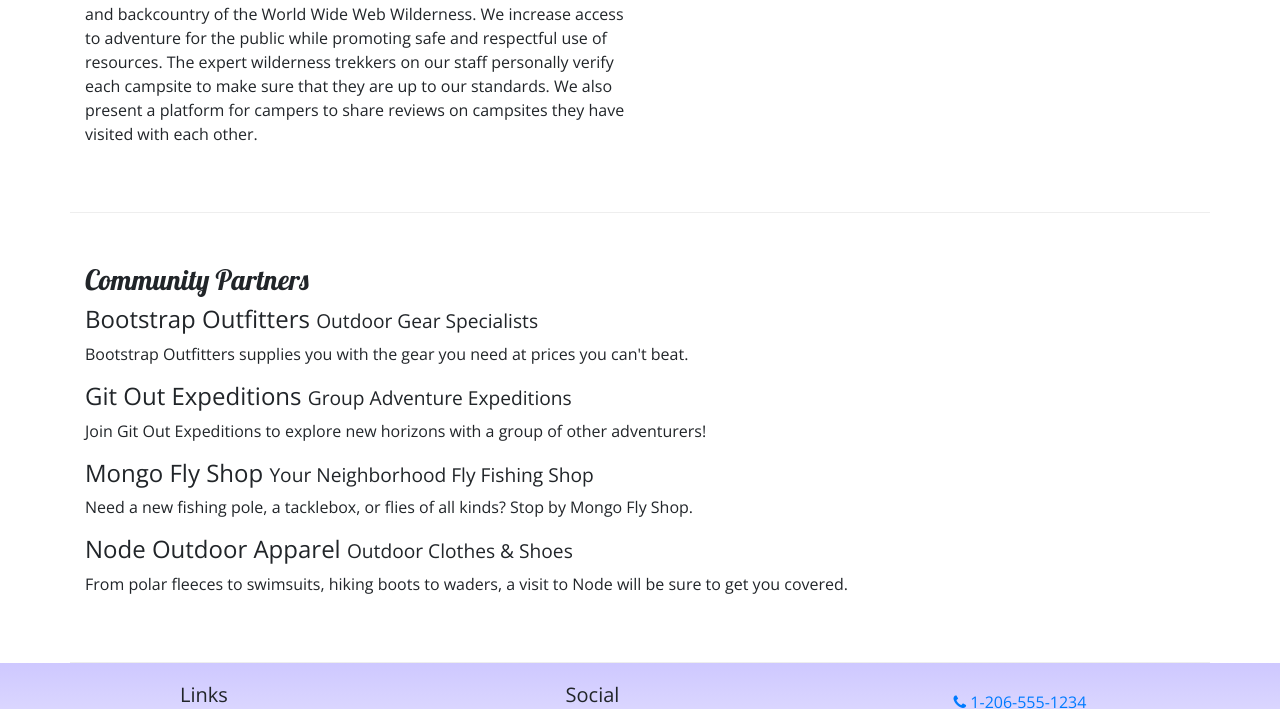
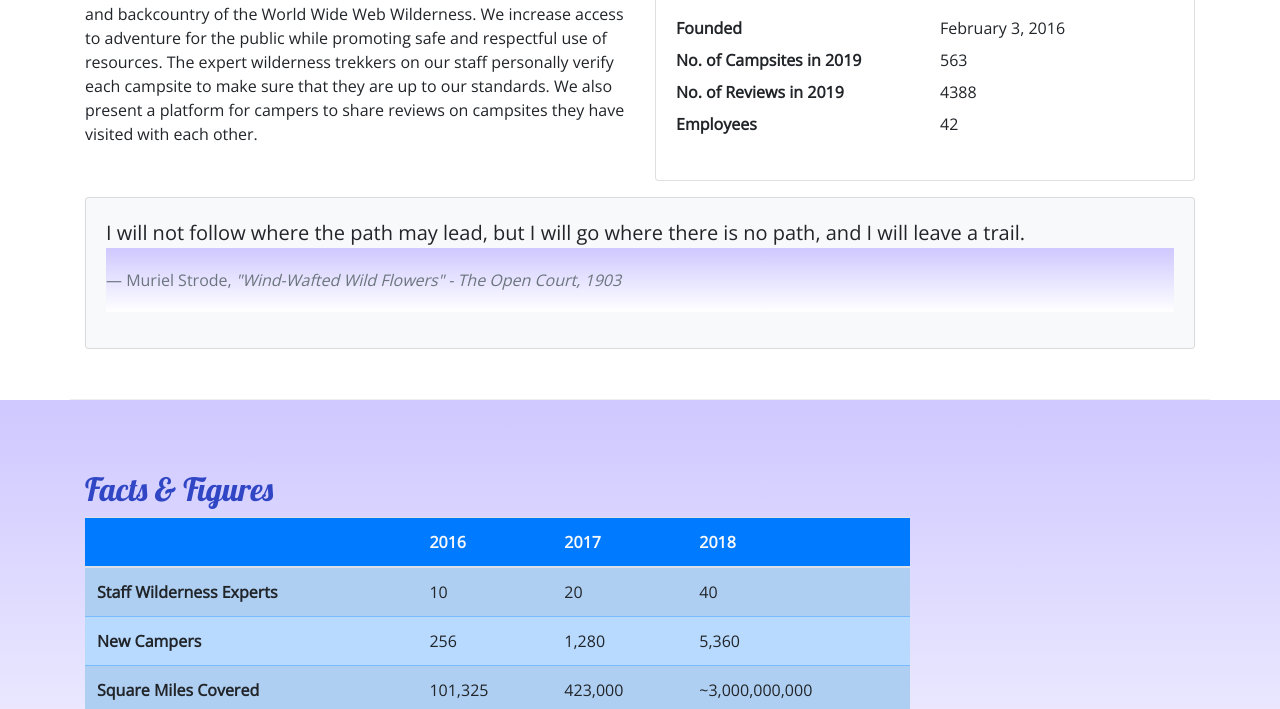
Before and after one commit to chomper121/bootstrap, a website: page aboutus.html in a window 1280 px wide. Shown: the part 467-1176 px from the top of the page. Drawn offline with nearby package versions, Linux system fonts and the light colour scheme.

Commit message:
tables and rows

```diff
--- a/aboutus.html
+++ b/aboutus.html
@@ -90,54 +90,85 @@
         </div>
       </div>
 
+
+
+
       <div class="row row-content">
         <div class="col-sm-6">
-          <h3>Our Mission</h3>
-          <p class="">
-            We present a curated database of the best campsites in the vast
-            woods and backcountry of the World Wide Web Wilderness. We increase
-            access to adventure for the public while promoting safe and
-            respectful use of resources. The expert wilderness trekkers on our
-            staff personally verify each campsite to make sure that they are up
-            to our standards. We also present a platform for campers to share
-            reviews on campsites they have visited with each other.
-          </p>
+            <h3>Our Mission</h3>
+            <p>We present a curated database of the best campsites in the vast woods and backcountry of the World Wide Web Wilderness. We increase access to adventure for the public while promoting safe and respectful use of resources. The expert wilderness trekkers on our staff personally verify each campsite to make sure that they are up to our standards. We also present a platform for campers to share reviews on campsites they have visited with  each other.</p>
         </div>
-      </div>
-
-      <div class="row row-content">
+        <div class="col-sm-6">
+            <div class="card">
+                <h3 class="card-header bg-primary text-white">Facts At a Glance</h3>
+                <div class="card-body">
+                    <dl class="row">
+                        <dt class="col-6">Founded</dt>
+                        <dd class="col-6">February 3, 2016</dd>
+                        <dt class="col-6">No. of Campsites in 2019</dt>
+                        <dd class="col-6">563</dd>
+                        <dt class="col-6">No. of Reviews in 2019</dt>
+                        <dd class="col-6">4388</dd>
+                        <dt class="col-6">Employees</dt>
+                        <dd class="col-6">42</dd>
+                    </dl>
+                </div>
+            </div>
+        </div>
         <div class="col">
-          <h3>Community Partners</h3>
-          <h4>Bootstrap Outfitters <small>Outdoor Gear Specialists</small></h4>
-          <p class="d-none d-sm-block">
-            Bootstrap Outfitters supplies you with the gear you need at prices
-            you can't beat.
-          </p>
-          <h4>
-            Git Out Expeditions <small>Group Adventure Expeditions</small>
-          </h4>
-          <p class="d-none d-sm-block">
-            Join Git Out Expeditions to explore new horizons with a group of
-            other adventurers!
-          </p>
-          <h4>
-            Mongo Fly Shop <small>Your Neighborhood Fly Fishing Shop</small>
-          </h4>
-          <p class="d-none d-sm-block">
-            Need a new fishing pole, a tacklebox, or flies of all kinds? Stop by
-            Mongo Fly Shop.
-          </p>
-          <h4>Node Outdoor Apparel <small>Outdoor Clothes & Shoes</small></h4>
-          <p class="d-none d-sm-block">
-            From polar fleeces to swimsuits, hiking boots to waders, a visit to
-            Node will be sure to get you covered.
-          </p>
+            <div class="card bg-light mt-3">
+                <blockquote class="blockquote card-body">
+                    <p class="mb-0">I will not follow where the path may lead, but I will go where there is no path, and I will leave a trail.</p>
+                    <footer class="blockquote-footer">Muriel Strode,
+                        <cite title="Source Title">"Wind-Wafted Wild Flowers" -
+                            The Open Court, 1903
+                        </cite>
+                    </footer>
+                </blockquote>
+            </div>
         </div>
-      </div>
+    </div>
     </div>
 
-    <footer>
+    <footer class="site-footer">
       <div class="container">
+        <div class="row row-content">
+          <div class="col-sm-9">
+              <h2>Facts &amp; Figures</h2>
+              <div class="table-responsive">
+                  <table class="table table-striped">
+                      <thead>
+                          <tr class="bg-primary text-light">
+                              <th></th>
+                              <th>2016</th>
+                              <th>2017</th>
+                              <th>2018</th>
+                          </tr>
+                      </thead>
+                      <tbody class="table-primary">
+                          <tr>
+                              <th>Staff Wilderness Experts</th>
+                              <td>10</td>
+                              <td>20</td>
+                              <td>40</td>
+                          </tr>
+                          <tr>
+                              <th>New Campers</th>
+                              <td>256</td>
+                              <td>1,280</td>
+                              <td>5,360</td>
+                          </tr>
+                          <tr>
+                              <th>Square Miles Covered</th>
+                              <td>101,325</td>
+                              <td>423,000</td>
+                              <td>~3,000,000,000</td>
+                          </tr>
+                      </tbody>
+                  </table>
+              </div>
+          </div>
+     </div>
         <div class="row">
           <div class="col-4 col-sm-2 offset-1">
             <h5>Links</h5>
--- a/css/styles.css
+++ b/css/styles.css
@@ -37,3 +37,8 @@ footer {
 .navbar {
     background-color: #901CAD;
 }
+
+.site-footer{
+  background-image: linear-gradient(#CEC8FF, white);
+  padding: 20px 0;
+}
```
Also changed, not shown: contactus.html (+1 -1 lines), index.html (+1 -1 lines).
